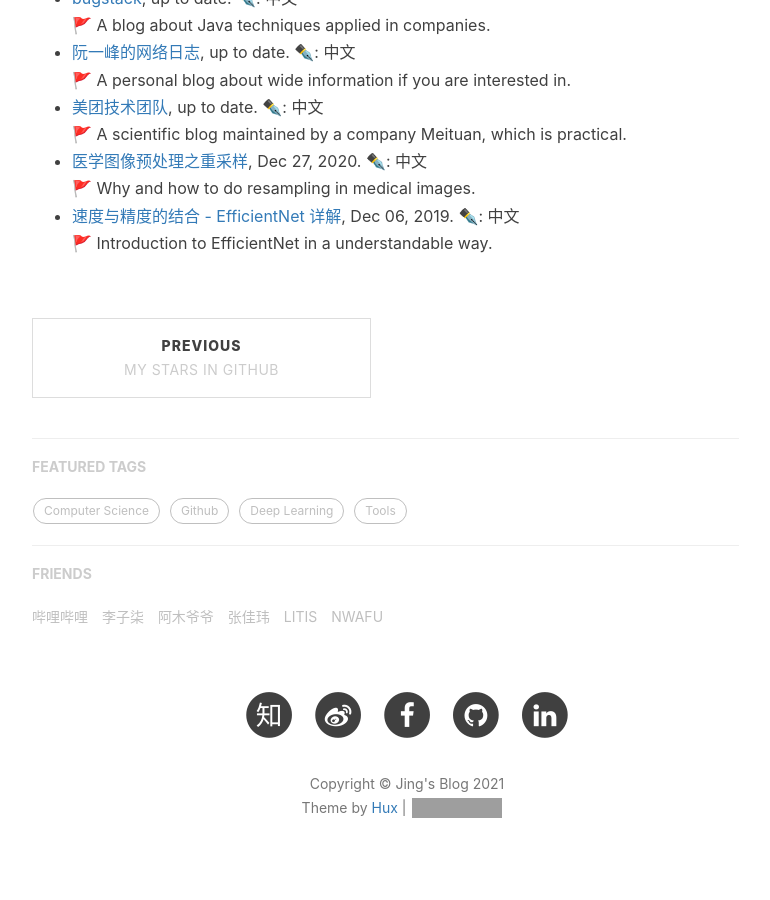
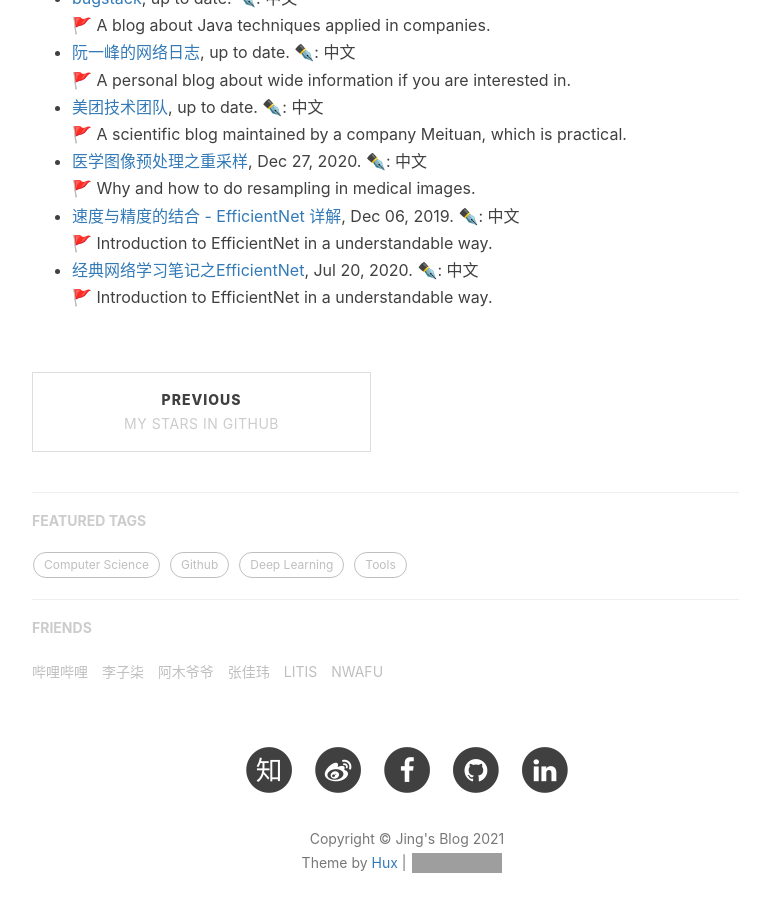
Before and after one commit to jizhang02/jizhang02.github.io, a Jekyll site: the page built from _posts/2021-04-12-blogs.markdown, in a window 1280 px wide and 900 px high, scrolled down 979 px. Shown: the whole window, without its empty margins (233-1003 px from the left). Built offline with Jekyll 4.4.1, drawn with Linux system fonts in a browser that asks for light colours; nearby versions of some CDN libraries; comment, search, counter and statistics services are not loaded; grey boxes are pictures that could not be loaded.

Commit message:
Update 2021-04-12-blogs.markdown

```diff
--- a/_posts/2021-04-12-blogs.markdown
+++ b/_posts/2021-04-12-blogs.markdown
@@ -30,3 +30,5 @@ This post is the collection of very insigthful blogs in various areas, mainly fo
 🚩 Why and how to do resampling in medical images.
 * [速度与精度的结合 - EfficientNet 详解](https://github.com/qubvel/efficientnet), Dec 06, 2019.  ✒️: 中文
 🚩 Introduction to EfficientNet in a understandable way.
+* [经典网络学习笔记之EfficientNet](http://www.sxlwork.top/2020/07/20/2020-7-20-%E7%BB%8F%E5%85%B8%E7%BD%91%E7%BB%9C%E5%AD%A6%E4%B9%A0%E7%AC%94%E8%AE%B0%E4%B9%8BEfficientNet/), Jul 20, 2020.  ✒️: 中文
+🚩 Introduction to EfficientNet in a understandable way.
```
